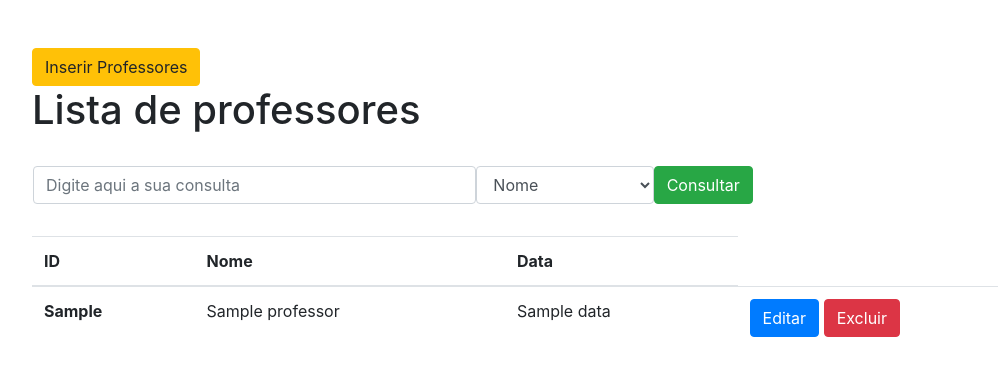
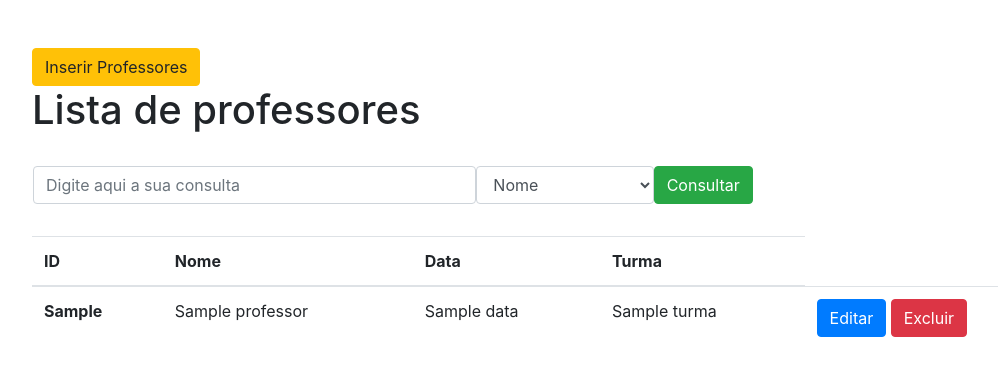
Before and after one commit to luanaAlm/cadastro-django, a Django app: template apps/professores/templates/listar_professores.html in a window 1280 px wide. Shown: the part 56-432 px from the top of the page, without its empty margins (83-1081 px from the left). Run offline with Django 3.2, Linux system fonts and the light colour scheme; the template is opened without the code that fills it: most values are stand-ins (such as "Sample title", 1, 10 or a date in 2020); some libraries are stand-ins or nearby versions.

Commit message:
Alterações em Professores

```diff
--- a/apps/professores/models.py
+++ b/apps/professores/models.py
@@ -1,10 +1,13 @@
 from django.db import models
+from  apps.turmas.models import Turma
 
 
 class Professor(models.Model):
     ID_Professor = models.AutoField(primary_key=True)
     nome = models.CharField(max_length=45)
     data = models.DateField()
+    turma = models.ForeignKey(Turma, on_delete=models.CASCADE)
+
 
     def __str__(self):
         return self.nome
--- a/apps/professores/templates/listar_professores.html
+++ b/apps/professores/templates/listar_professores.html
@@ -11,6 +11,7 @@
             placeholder="Digite aqui a sua consulta">
             <select class="form-control col-md-2" name="campo">
                 <option value="nome">Nome</option>
+                <option value="data">Data</option>
             </select>
             <button type="submit" class="btn btn-success">Consultar</button>
         </div>
@@ -24,6 +25,7 @@
                     <th scope="col">ID</th>
                     <th scope="col">Nome</th>
                     <th scope="col">Data</th>
+                    <th scope="col">Turma</th>
                 </tr>
             </thead>
             <tbody>
@@ -32,6 +34,7 @@
                     <th scope="row">{{ professor.ID_Professor }}</th>
                     <td>{{ professor.nome }}</td>
                     <td>{{ professor.data }}</td>
+                    <td>{{ professor.turma }}</td>
                     <td>
                         <a type="button" class="btn btn-primary" href="{% url 'update_professor' professor.ID_Professor %}">Editar</a>
                         <a type="button" class="btn btn-danger" href="{% url 'delete_professor' professor.ID_Professor %}">Excluir</a>
--- a/apps/professores/views.py
+++ b/apps/professores/views.py
@@ -57,4 +57,7 @@ def consulta(request):
 	if campo   == 'nome':
 		professores = Professor.objects.filter(nome__contains=consulta)
 
+    #elif campo  == 'data':
+    #    professores = Professor.objects.filter(data__contains=consulta)
+
 	return render(request, 'listar_professores.html', {'professores': professores})
--- a/apps/turmas/models.py
+++ b/apps/turmas/models.py
@@ -1,10 +1,10 @@
 from django.db import models
-from apps.professores.models import Professor
+#from apps.professores.models import Professor
 
 class Turma(models.Model):
     ID_Turma = models.AutoField(primary_key=True)
     turma = models.CharField(max_length=45)
-    Professor = models.ForeignKey(Professor, on_delete=models.CASCADE)
+    #Professor = models.ForeignKey(Professor, on_delete=models.CASCADE)
 
     def __str__(self):
         return self.turma
```
Also changed, not shown: apps/professores/migrations/0002_professor_turma.py (added), apps/turmas/migrations/0004_remove_turma_professor.py (added).
